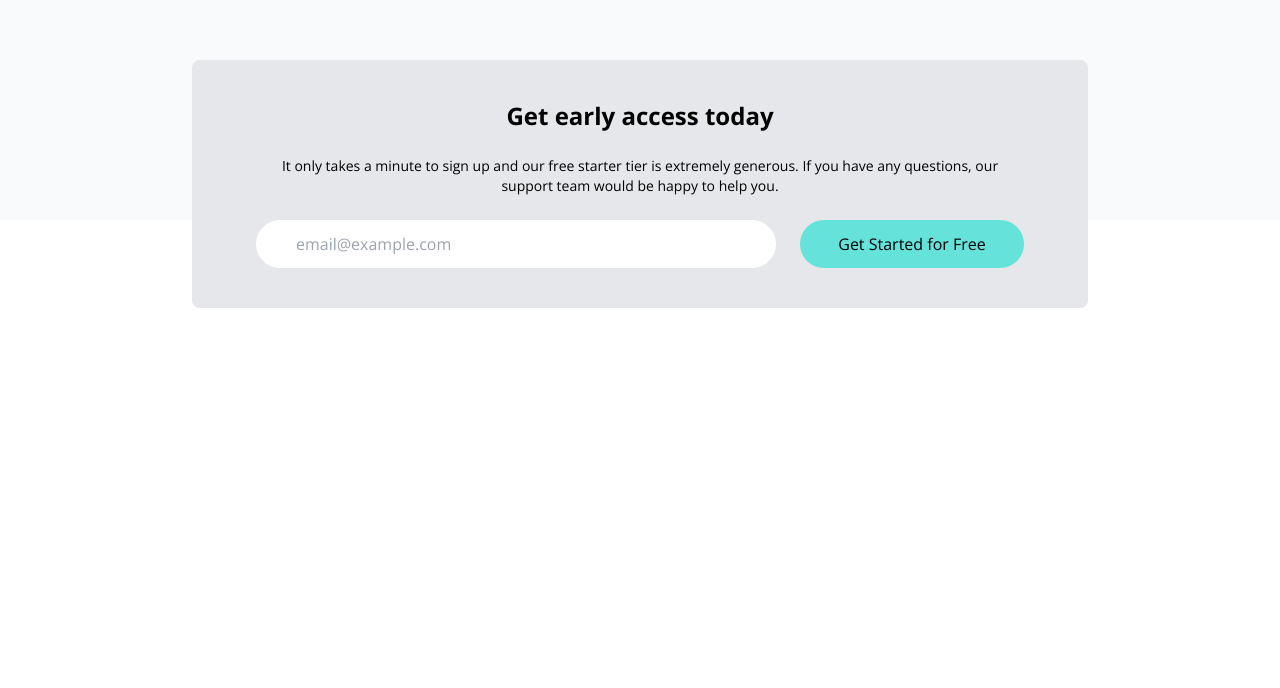
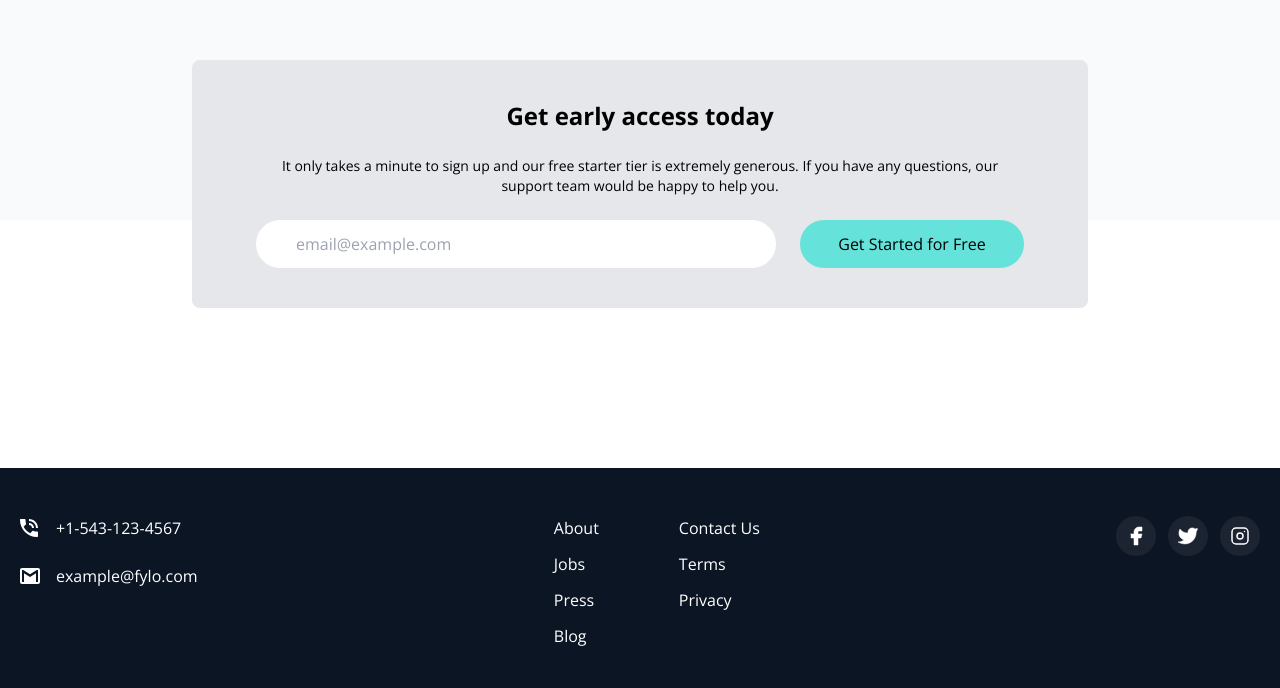
Before and after one commit to btsmith1212/fylo-website, a website: page index.html in a window 1280 px wide. Shown: the part 3300-3988 px from the top of the page. Before the commit the page ends 3768 px from the top, so only its background shows below. Drawn offline with nearby package versions, Linux system fonts and the light colour scheme.

Commit message:
added footer

```diff
--- a/index.html
+++ b/index.html
@@ -1,5 +1,5 @@
 <!DOCTYPE html>
-<html lang="en">
+<html lang="en" class="scroll-smooth">
 <head>
     <meta charset="UTF-8">
     <meta name="viewport" content="width=device-width, initial-scale=1.0">
@@ -252,5 +252,59 @@
         </div>
       </div>
     </section>
+    <footer class="bg-darkBlue2 text-white">
+      <div class="container mx-auto pt-12 px-5 pb-10">
+        <!--flex container for all items-->
+        <div class="flex flex-col justify-between space-y-24 md:flex-row md:space-y-0">
+          <!--email and phone-->
+          <div class="mt-10 space-y-6">
+            <div class="flex items-center space-x-3 md:-mt-10">
+              <div class="w-6">
+                <img src="images/icon-phone.svg" alt="" class="scale-10">
+              </div>
+              <div>+1-543-123-4567</div>
+            </div>
+            <div class="flex items-center space-x-3">
+              <div class="w-6">
+                <img src="images/icon-email.svg" alt="" class="scale-10">
+              </div>
+              <div>example@fylo.com</div>
+            </div>
+          </div>
+          <!--menus-->
+          <div class="flex flex-col space-y-10 text-xl md:text-base md:space-x-20 md:space-y-0 md:flex-row">
+            <div class="flex flex-col space-y-3">
+              <a href="#">About</a>
+              <a href="#">Jobs</a>
+              <a href="#">Press</a>
+              <a href="#">Blog</a>
+            </div>
+            <div class="flex flex-col space-y-3">
+              <a href="#">Contact Us</a>
+              <a href="#">Terms</a>
+              <a href="#">Privacy</a>
+            </div>
+          </div>
+          <!--social-->
+          <div class="flex justify-center pb-10 space-x-3">
+            <div>
+              <a href="#">
+                <img src="images/facebook.svg" alt="" class="p-2 bg-darkBlue rounded-full ficon">
+              </a>
+            </div>
+            <div>
+              <a href="#">
+                <img src="images/twitter.svg" alt="" class="p-2 bg-darkBlue rounded-full ficon">
+              </a>
+            </div>
+            <div>
+              <a href="#">
+                <img src="images/instagram.svg" alt="" class="p-2 bg-darkBlue rounded-full ficon">
+              </a>
+            </div>
+          </div>
+        </div>
+      </div>
+    </footer>
 </body>
 </html>
--- a/input.css
+++ b/input.css
@@ -1,3 +1,8 @@
 @tailwind base;
 @tailwind components;
 @tailwind utilities;
+
+.ficon:hover {
+    filter: invert(80%) sepia(37%) saturate(7048%) hue-rotate(132deg)
+      brightness(105%) contrast(104%);
+  }
```
Also changed, not shown: css/style.css.
